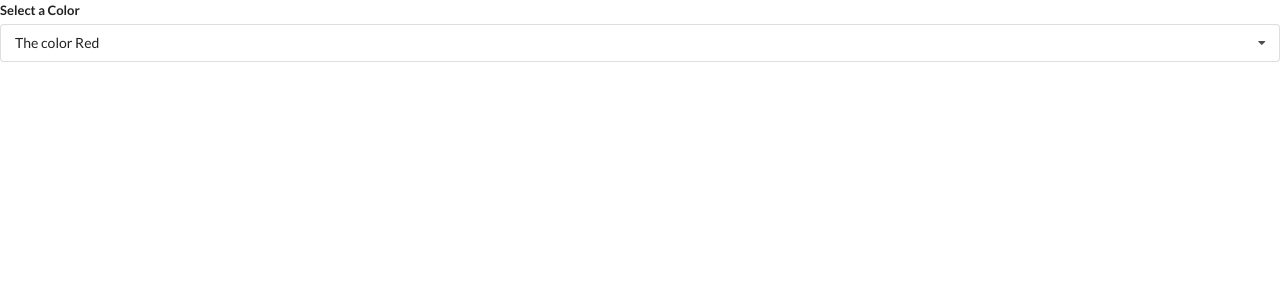
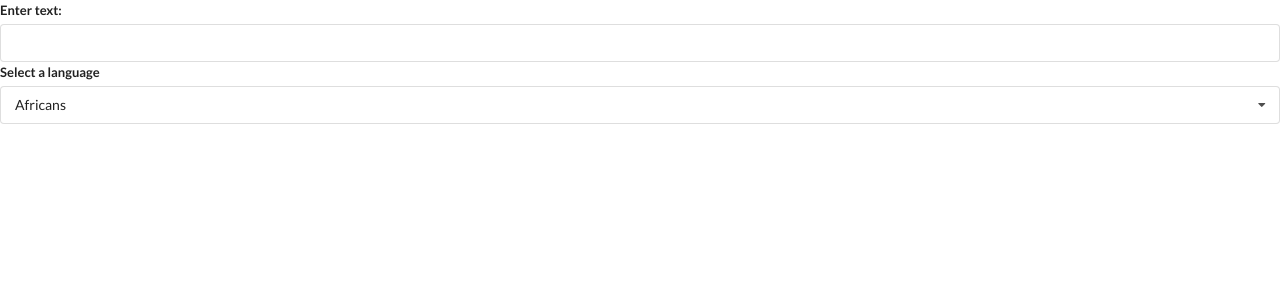
Before and after one commit to malickateeq/React-Notes, a React (Create React App) app: page / in a window 1280 px wide. Shown: the top 300 px of the page. Built offline with nearby package versions, Linux system fonts and the light colour scheme; no server answers.

Commit message:
Transalation component

```diff
--- a/src/components/App.js
+++ b/src/components/App.js
@@ -1,7 +1,7 @@
 import React, { useState } from 'react';
 // import Accordion from './Accordion';
 // import Search from './Search';
-import Dropdown from './Dropdown';
+import Translate from './Translate';
 
 // const items = [
 //     {
@@ -14,33 +14,14 @@ import Dropdown from './Dropdown';
 //     }
 // ];
 
-const options = [
-    {
-        label: "The color Red",
-        value: "red"
-    },
-    {
-        label: "The color Green",
-        value: "green"
-    },
-    {
-        label: "A shade of blue",
-        value: "blue"
-    },
-];
 
 const App = () => {
 
-    const [selected, setSelected] = useState(options[0]);
     return (
         <React.Fragment>
             {/* <Accordion items={items} /> */}
             {/* <Search /> */}
-            <Dropdown
-                selected={selected}
-                onSelectedChange={setSelected}
-                options={options}
-            />
+            <Translate />
         </React.Fragment>
     );
 };
--- /dev/null
+++ b/src/components/Convert.js
@@ -0,0 +1,46 @@
+// AIzaSyCHUCmpR7cT_yDFHC98CZJy2LTms-IwDlM
+import React, { useState, useEffect } from "react";
+import axios from "axios";
+
+const Convert = ({ language, text }) =>
+{
+    const [translated, setTranslated] = useState("");
+    const [debouncedtext, setDebouncedText] = useState(text);
+
+    useEffect(() => {
+        const timerId = setTimeout(()=>{
+            setDebouncedText(text);
+        }, 1000);
+
+        return () => {
+            clearTimeout(timerId);
+        }
+    }, [text]);
+
+    useEffect(()=>
+    {
+        const doTranslation = async () =>
+        {
+            const {data} = await axios.post("https://translation.googleapis.com/language/translate/v2", {}, {
+                params: {
+                    q: debouncedtext,
+                    target: language.value,
+                    key: "AIzaSyCHUCmpR7cT_yDFHC98CZJy2LTms-IwDlM"
+                }
+            });
+
+            setTranslated(data.data.translations[0].translatedText);
+        };
+
+        doTranslation();
+
+    }, [language, debouncedtext]);   // whenever language and text changes
+
+    return (
+        <div className="">
+            { translated }
+        </div>
+    );
+};
+
+export default Convert;
--- a/src/components/Dropdown.js
+++ b/src/components/Dropdown.js
@@ -1,21 +1,26 @@
 import React, { useState, useEffect, useRef } from "react";
 
-const Dropdown = ({options, selected, onSelectedChange}) => {
+const Dropdown = ({options, selected, onSelectedChange, label}) => {
 
     const [open, setOpen] = useState(false);
+    const ref = useRef();
 
     useEffect(() => {
-        document.body.addEventListener("click", (event) => {
-
+        const onBodyClick = (event) =>
+        {
             if(ref.current && ref.current.contains(event.target)){
                 // Return here and dont go next and close.
                 return;
             }
             setOpen(false);
-        }, { capture: true });
+        };
+        document.body.addEventListener("click", onBodyClick, { capture: true });
+
+        // CLEANUP
+        return () => {
+            document.body.removeEventListener("click", onBodyClick);
+        };
     }, []);
-
-    const ref = useRef();
 
     const renderedOptions = options.map( (option,index) => {
         if(option.value === selected.value)
@@ -35,7 +40,7 @@ const Dropdown = ({options, selected, onSelectedChange}) => {
     return (
         <div className="ui form" ref={ref}>
             <div className="field">
-                <label className="label">Select a Color</label>
+                <label className="label">{label}</label>
                 <div onClick={()=>{ setOpen(!open) }} className={`ui selection dropdown ${open ? 'visible active' : ''}`}>
                     <i className="dropdown icon"></i>
                     <div className="text">{selected.label}</div>
--- /dev/null
+++ b/src/components/Translate.js
@@ -0,0 +1,48 @@
+// AIzaSyCHUCmpR7cT_yDFHC98CZJy2LTms-IwDlM
+
+import React, { useState, useEffect } from "react";
+import Dropdown from './Dropdown';
+import Convert from "./Convert";
+
+const options = [
+    {
+        label: "Africans",
+        value: "af"
+    },
+    {
+        label: "Arabic",
+        value: "ar"
+    },
+    {
+        label: "Hindi",
+        value: "hi"
+    },
+];
+
+const Translate = () => {
+
+    const [language, setLanguage] = useState(options[0]);
+    const [text, setText] = useState("");
+
+    return (
+        <div className="">
+            <div className="ui form">
+                <div className="field">
+                    <label> Enter text: </label>
+                    <input value={text} onChange={ (e)=>{setText(e.target.value)} } />
+                </div>
+            </div>
+            <Dropdown
+                label="Select a language"
+                selected={language}
+                onSelectedChange={setLanguage}
+                options={options}
+            />
+            <div className="ui header">
+                <Convert language={language} text={text} />
+            </div>
+        </div>
+    );
+};
+
+export default Translate;
```
Also changed, not shown: 1 other file (tests, documents, lock files or other folders).
